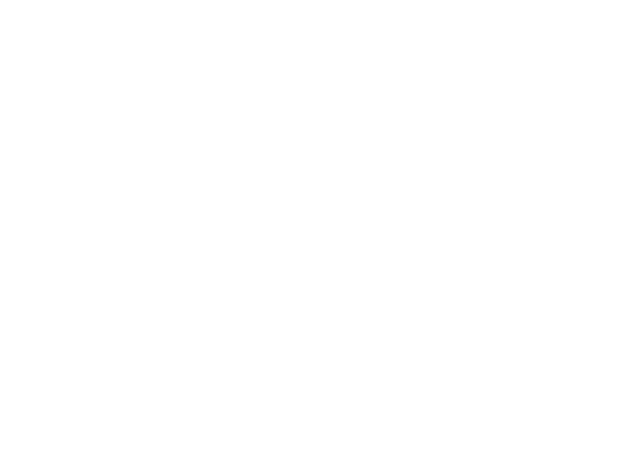
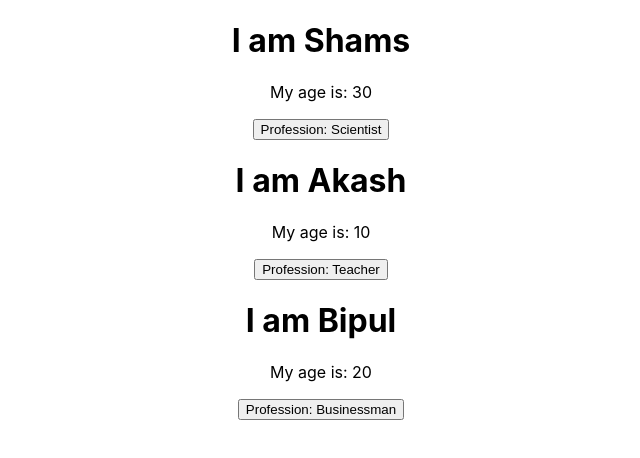
Before and after one commit to rest0perat0r/my-react-components, a React (Create React App) app: page / in a window 1280 px wide. Shown: the top 458 px of the page, without its empty margins (319-959 px from the left). Built offline with nearby package versions, Linux system fonts and the light colour scheme.

Commit message:
modified the function component Greet.js to practice how props and children works

```diff
--- a/src/App.js
+++ b/src/App.js
@@ -1,10 +1,18 @@
 import "./App.css";
-
+import Greet from "./components/Greet";
 
 function App() {
   return (
     <div className="App">
-
+      <Greet name="Shams" age={30}>
+        Scientist
+      </Greet>
+      <Greet name="Akash" age={10}>
+        Teacher
+      </Greet>
+      <Greet name="Bipul" age={20}>
+        Businessman
+      </Greet>
     </div>
   );
 }
--- a/src/components/Greet.js
+++ b/src/components/Greet.js
@@ -1,5 +1,20 @@
 import React from "react";
 
-const Greet = () => <h1>Hello Everyone</h1>;
+const Greet = (props) => {
+  /*   return (
+    <div>
+      <h1>I am {props.name}</h1>
+      <p>My age is: {props.age}</p>
+    </div>
+  ); */
+  const { name, age } = props; // using destructure technique
+  return (
+    <div>
+      <h1>I am {name}</h1>
+      <p>My age is: {age}</p>
+      <button>Profession: {props.children}</button>
+    </div>
+  );
+};
 
 export default Greet;
```
